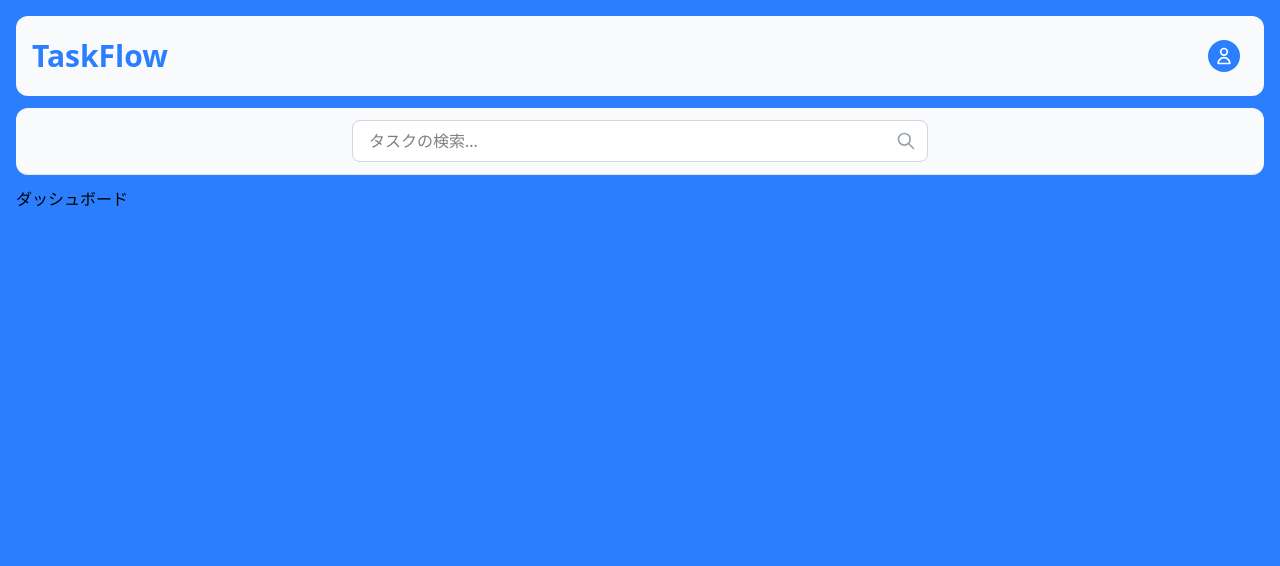
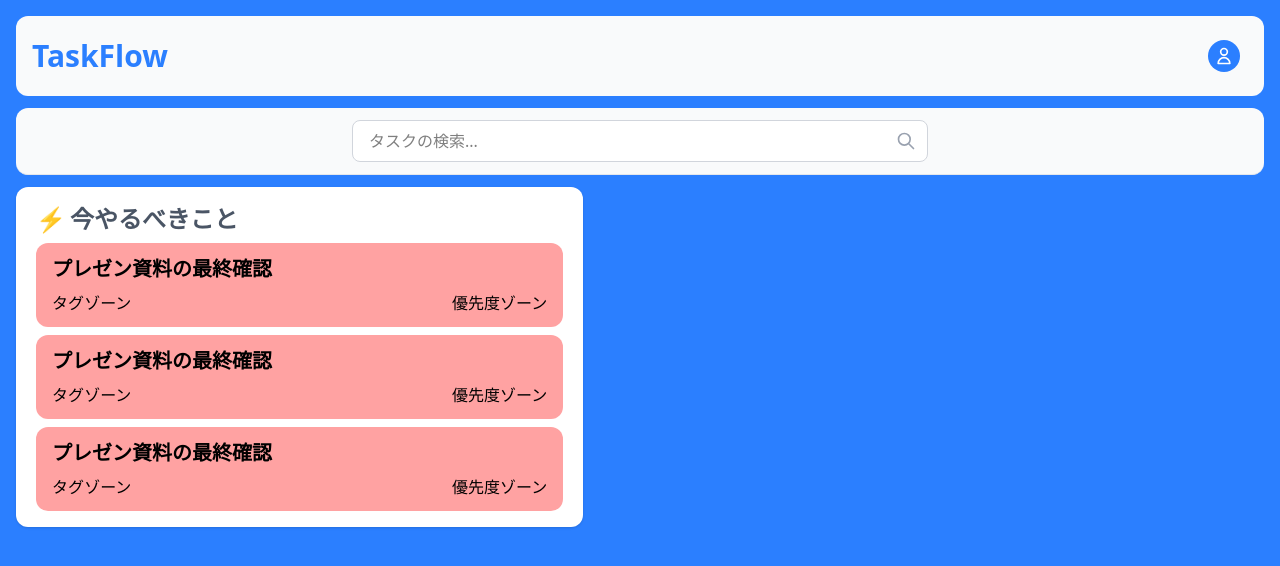
Before and after one commit to nakano1122/todo-frontend, a Next.js app: page /dashboard in a window 1280 px wide. Shown: the top 566 px of the page. Built offline with nearby package versions, Linux system fonts and the light colour scheme.

Commit message:
create todo now

```diff
--- /dev/null
+++ b/src/app/dashboard/components/TodoNowCard.tsx
@@ -0,0 +1,13 @@
+const TodoNowCard = () => {
+  return (
+    <div className="bg-red-300 rounded-xl px-4 py-3 flex flex-col gap-2">
+      <div className="font-bold text-xl">プレゼン資料の最終確認</div>
+      <div className="flex justify-between">
+        <div className="flex">タグゾーン</div>
+        <div className="flex">優先度ゾーン</div>
+      </div>
+    </div>
+  );
+};
+
+export default TodoNowCard;
--- /dev/null
+++ b/src/app/dashboard/components/TodoNowList.tsx
@@ -0,0 +1,19 @@
+import TodoNowCard from "./TodoNowCard";
+
+const TodoNow = () => {
+  return (
+    <div className="bg-white shadow px-5 py-4 rounded-xl">
+      <div className="text-gray-600 font-bold text-2xl pb-2 flex gap-1">
+        <span>⚡️</span>
+        <span>今やるべきこと</span>
+      </div>
+      <div className="flex flex-col gap-2">
+        <TodoNowCard />
+        <TodoNowCard />
+        <TodoNowCard />
+      </div>
+    </div>
+  );
+};
+
+export default TodoNow;
--- a/src/app/dashboard/page.tsx
+++ b/src/app/dashboard/page.tsx
@@ -1,5 +1,13 @@
+import TodoNowList from "./components/TodoNowList";
+
 const Dashboard = () => {
-  return <div>ダッシュボード</div>;
+  return (
+    <div className="flex w-full justify-between">
+      <div className="flex-col w-5/11">
+        <TodoNowList />
+      </div>
+    </div>
+  );
 };
 
 export default Dashboard;
```
Also changed, not shown: 1 other file (tests, documents, lock files or other folders).
